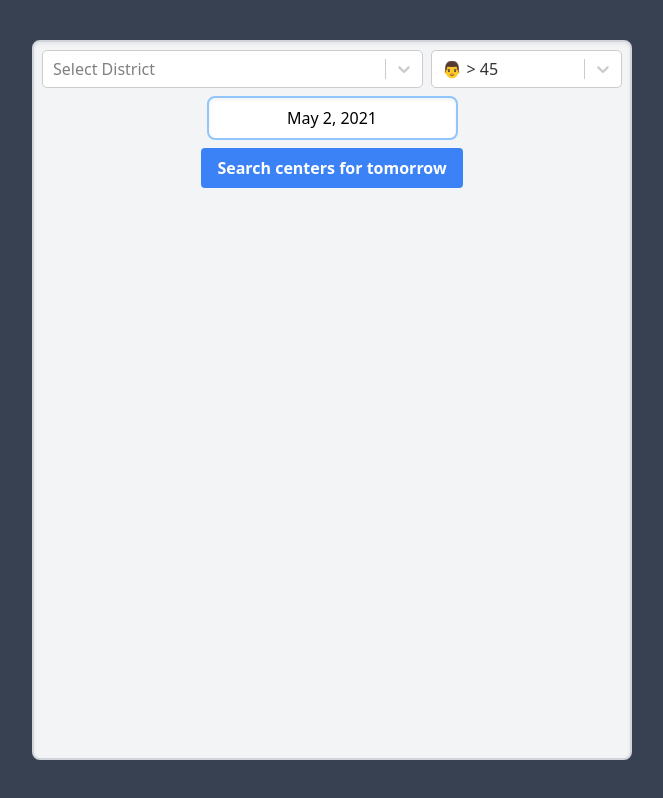
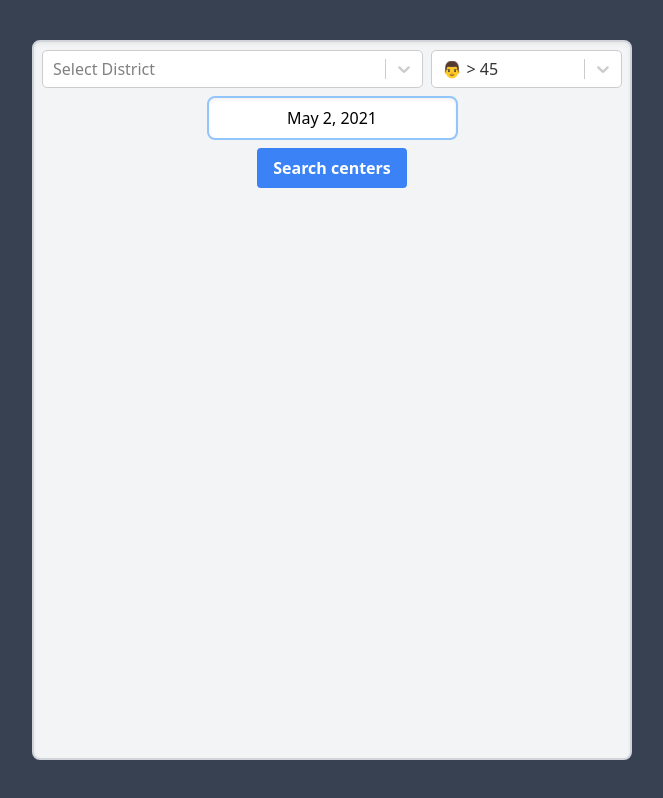
Before and after one commit to preveenraj/vaxtracker, a React (Create React App) app: page / in a window 1280 px wide. Shown: the whole page, without its empty margins (308-971 px from the left). Built offline with nearby package versions, Linux system fonts and the light colour scheme.

Commit message:
updated button label

```diff
--- a/src/App.js
+++ b/src/App.js
@@ -86,7 +86,7 @@ function App() {
           className="bg-blue-500 hover:bg-blue-700 text-white font-bold py-2 px-4 rounded"
           onClick={searchCenters}
         >
-          Search centers for tomorrow
+          Search centers
         </button>
        {centerInfo &&  <span className="text-xl rounded-lg border-2 text-gray-300 p-2">
           Appoinments available: {centerInfo?.appointmentsAvailableCount || 0}
```
